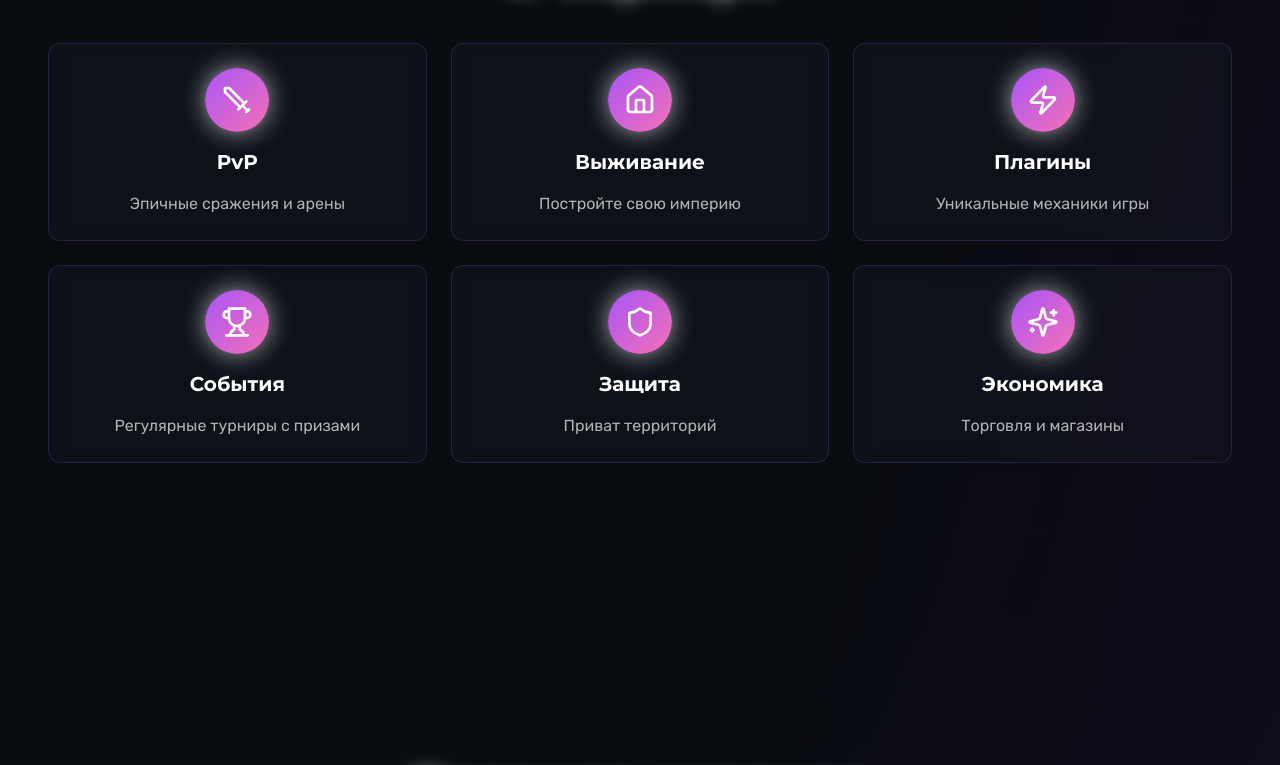
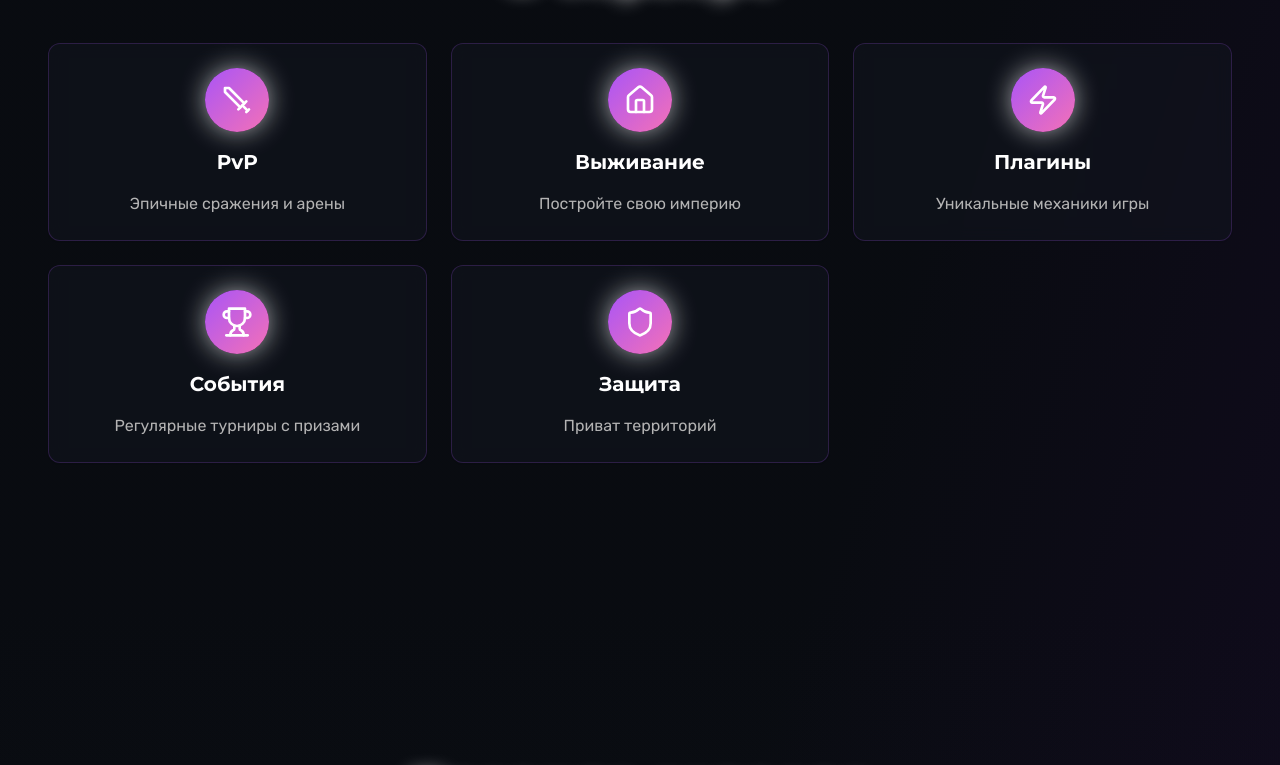
Before and after one commit to pr-poehali-dev/toughlife-website-project, a React (Vite) app: page / in a window 1280 px wide. Shown: the part 995-1760 px from the top of the page. Built offline with nearby package versions, Linux system fonts and the light colour scheme.

Commit message:
Удалить экономику из главной

```diff
--- a/src/pages/Index.tsx
+++ b/src/pages/Index.tsx
@@ -270,7 +270,6 @@ const Index = () => {
               { icon: 'Zap', title: 'Плагины', desc: 'Уникальные механики игры' },
               { icon: 'Trophy', title: 'События', desc: 'Регулярные турниры с призами' },
               { icon: 'Shield', title: 'Защита', desc: 'Приват территорий' },
-              { icon: 'Sparkles', title: 'Экономика', desc: 'Торговля и магазины' },
             ].map((feature, i) => (
               <Card key={i} className="bg-card/50 backdrop-blur border-primary/20 hover:border-primary/50 transition-all hover:scale-105 animate-fade-in" style={{ animationDelay: `${i * 0.1}s` }}>
                 <CardContent className="p-6 text-center space-y-4">
```
